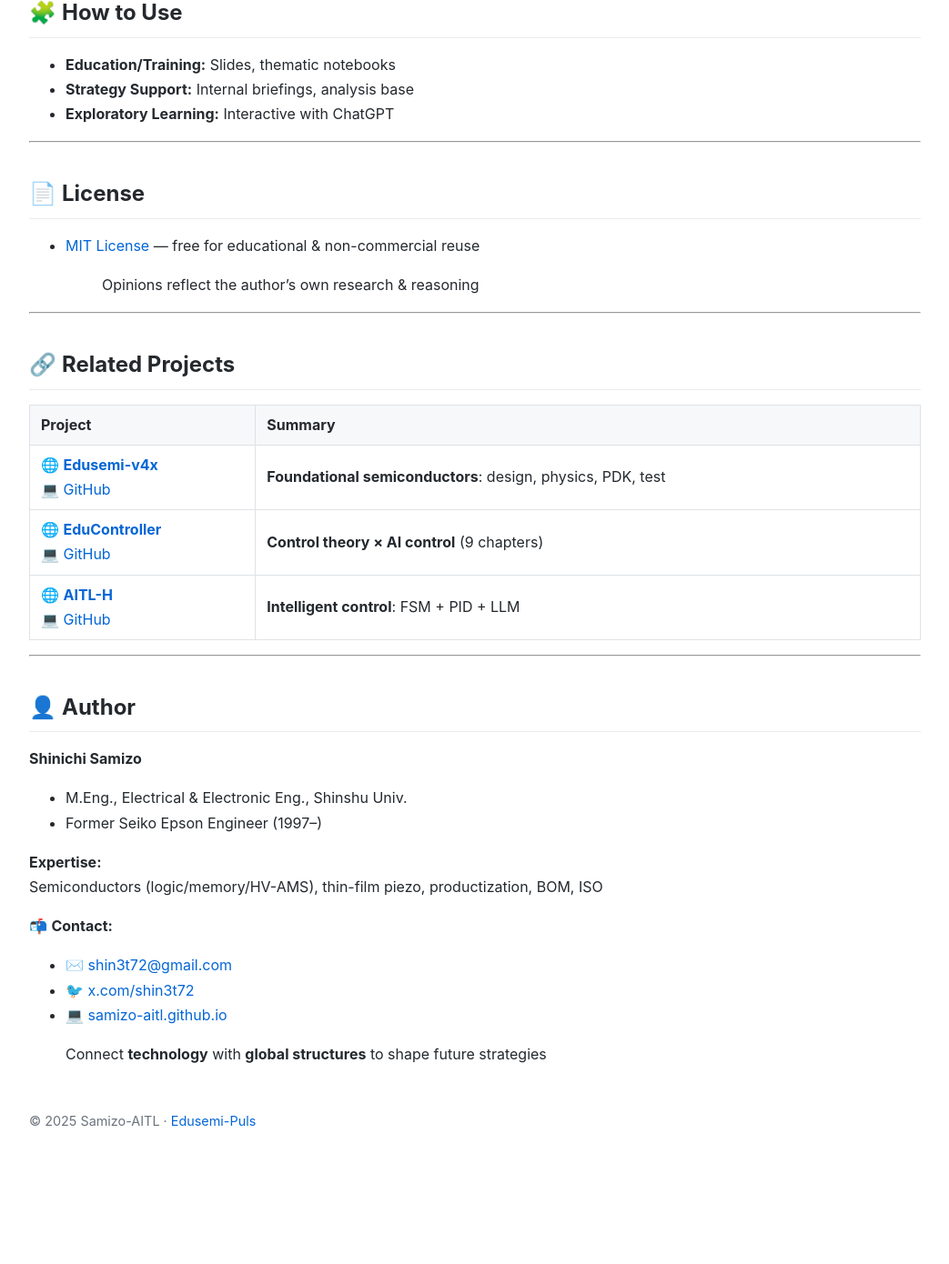
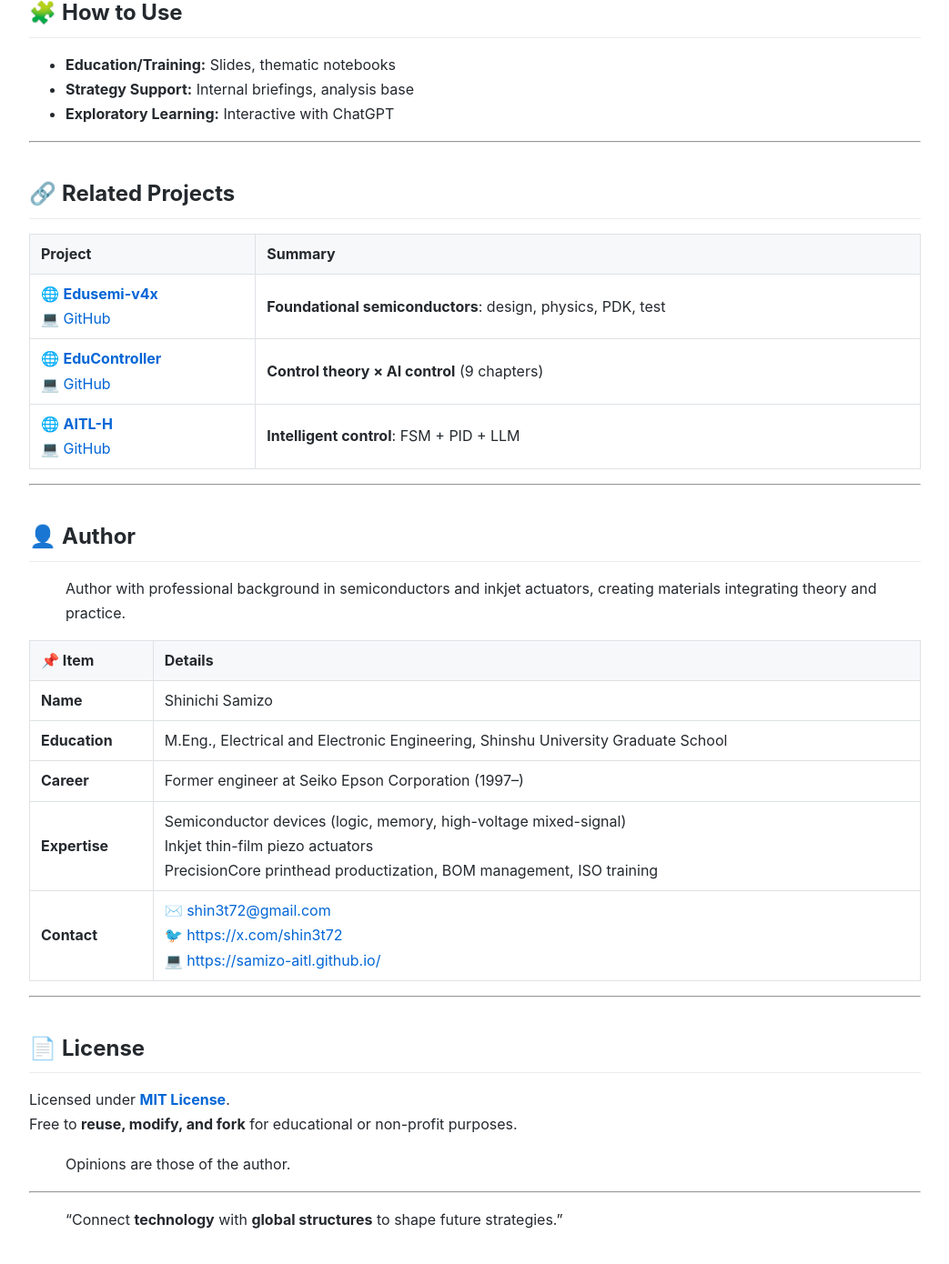
Before and after one commit to Samizo-AITL/Edusemi-Plus, a Jekyll site: the page built from en/index.md, in a window 1280 px wide and 1400 px high, scrolled down 3203 px. Shown: the top 1390 px of the window at 91% size, without its empty margins (118-1161 px from the left). Built offline with Jekyll 4.4.1, drawn with Linux system fonts in a browser that asks for light colours; before the commit the page ends 4495 px from its top, so only the background shows below that.

Commit message:
Update index.md

```diff
--- a/en/index.md
+++ b/en/index.md
@@ -112,13 +112,6 @@ exploring the semiconductor industry through **geopolitics**, **corporate strate
 
 ---
 
-## 📄 **License**
-
-- [MIT License](https://opensource.org/licenses/MIT) — free for educational & non-commercial reuse
-> Opinions reflect the author’s own research & reasoning
-
----
-
 ## 🔗 **Related Projects**
 
 | **Project** | **Summary** |
@@ -130,17 +123,25 @@ exploring the semiconductor industry through **geopolitics**, **corporate strate
 ---
 
 ## 👤 **Author**
+> Author with professional background in semiconductors and inkjet actuators, creating materials integrating theory and practice.
 
-**Shinichi Samizo**
-- M.Eng., Electrical & Electronic Eng., Shinshu Univ.
-- Former Seiko Epson Engineer (1997–)
+| 📌 Item | Details |
+|------|------|
+| **Name** | Shinichi Samizo |
+| **Education** | M.Eng., Electrical and Electronic Engineering, Shinshu University Graduate School |
+| **Career** | Former engineer at Seiko Epson Corporation (1997–) |
+| **Expertise** | Semiconductor devices (logic, memory, high-voltage mixed-signal)<br>Inkjet thin-film piezo actuators<br>PrecisionCore printhead productization, BOM management, ISO training |
+| **Contact** | ✉️ [shin3t72@gmail.com](mailto:shin3t72@gmail.com)<br>🐦 [https://x.com/shin3t72](https://x.com/shin3t72)<br>💻 [https://samizo-aitl.github.io/](https://samizo-aitl.github.io/) |
 
-**Expertise:**
-Semiconductors (logic/memory/HV-AMS), thin-film piezo, productization, BOM, ISO
+---
 
-📬 **Contact:**
-- ✉️ [shin3t72@gmail.com](mailto:shin3t72@gmail.com)
-- 🐦 [x.com/shin3t72](https://x.com/shin3t72)
-- 💻 [samizo-aitl.github.io](https://samizo-aitl.github.io)
+## 📄 **License**
 
-> Connect **technology** with **global structures** to shape future strategies
+Licensed under **[MIT License](https://opensource.org/licenses/MIT)**.
+Free to **reuse, modify, and fork** for educational or non-profit purposes.
+
+> Opinions are those of the author.
+
+---
+
+> “Connect **technology** with **global structures** to shape future strategies.”
```
